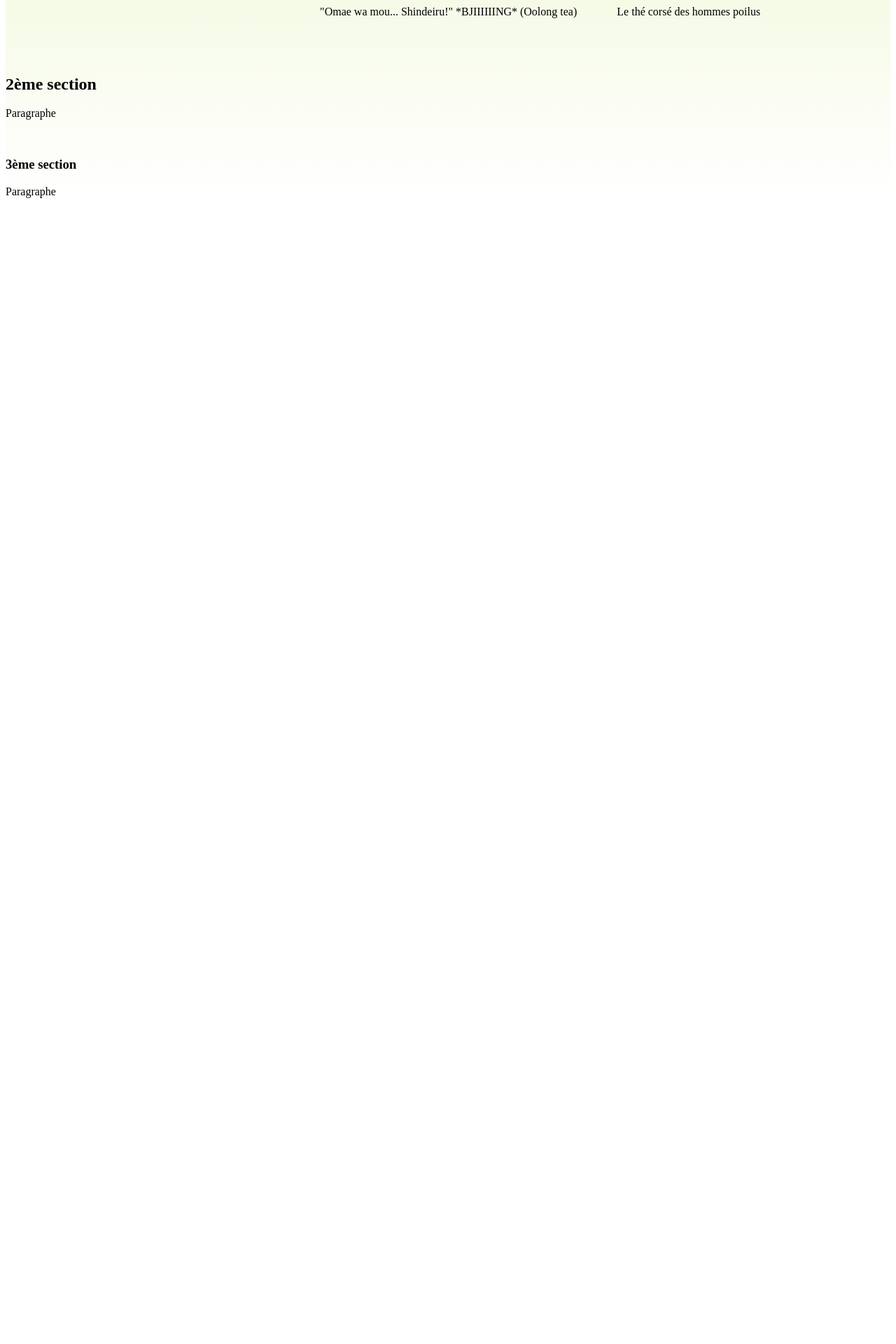
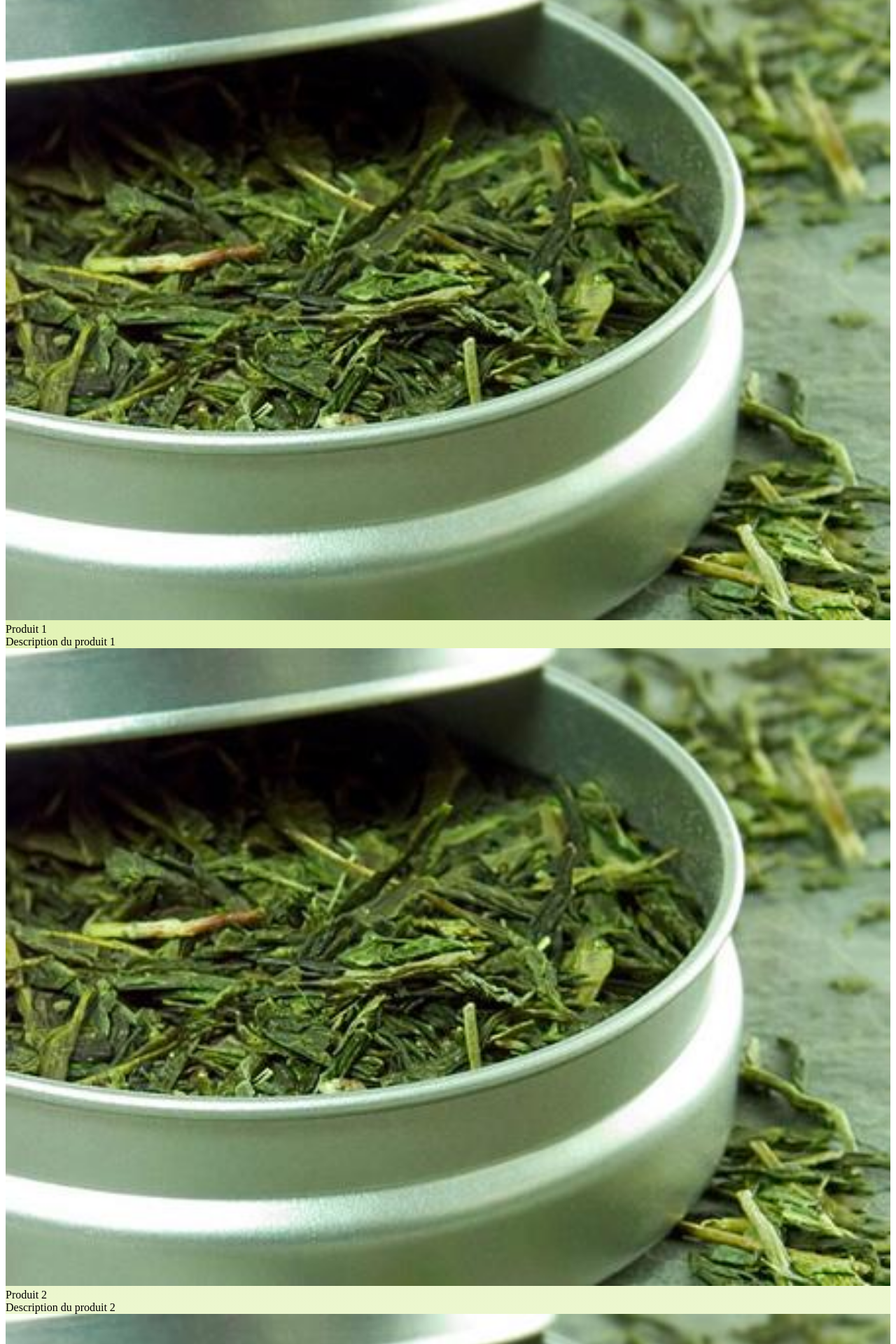
Before and after one commit to Blake-Faythe/KTT_Project, a PHP site: page /produits_the.php in a window 1280 px wide; the page is wider, and only the part inside the window is pictured. Shown: the part 1169-3089 px from the top of that part at 70% size. Before the commit the page ends 1452 px from the top of that part, so only its background shows below. Run offline with PHP 8.4, Linux system fonts and the light colour scheme.

Commit message:
Update page des thés
Revue complète de la page des thés avec un display produits responsive

```diff
--- a/produits_the.php
+++ b/produits_the.php
@@ -10,87 +10,47 @@
 
 		<?php include('header.php'); ?>
 
- 			<br/><br/>
 	</head>
 
 
 
  	<body>
 
-	<h1>Nos thés qui vont vous réchauffer les fesses ♥</h1>
-		<br/>
-		<br/>
-		<div class="boite_pdt">
-			<div class="img_produit"><img src="Images\green_tea.jpg" height="250"/></div>
-			<br/>
-			<div class="description">Le fabuleux thé vert de Chine</div>
+		<div class="imgtitre"> <img src="Images/bandeau_titre.jpg" width="100%" height="auto"/>
+		<h1>Nos thés de qualité ♥</h1>
+		</div>
+		<div class="backproducts">
+				<div class="productbox">
+					<div class="imgproduct"> <img src="Images\green_tea.jpg" width="100%"/>
+					</div>
+					<div class="titreproduct">Produit 1</div>
+					<div class="descriptionproduct"> Description du produit 1 </div>
 				</div>
 
-		<div class="boite_pdt">
-			<div class="img_produit"><img src="Images\black_tea.jpg" height="250"/></div>
-			<br />
-			<div class="description">Le thé corsé des hommes poilus</div>
-			<br />
+				<div class="productbox">
+					<div class="imgproduct"> <img src="Images\green_tea.jpg" width="100%"/>
+					</div>
+					<div class="titreproduct">Produit 2</div>
+					<div class="descriptionproduct"> Description du produit 2 </div>
 				</div>
 
-	<br />
-
-		<div class="boite_pdt">
-			<div class="img_produit"><img src="Images\oolong_tea.jpg" height="250"/></div>
-			<br />
-			<div class="description">"Omae wa mou... Shindeiru!" *BJIIIIIING* (Oolong tea)</div>
+				<div class="productbox">
+					<div class="imgproduct"> <img src="Images\green_tea.jpg" width="100%"/>
+					</div>
+					<div class="titreproduct">Produit 3</div>
+					<div class="descriptionproduct"> Description du produit 3 </div>
 				</div>
 
-		<div class="boite_pdt">
-			<div class="img_produit"><img src="Images\green_tea.jpg" height="250"/></div>
-			<br />
-			<div class="description">Le fabuleux thé vert de Chine</div>
+				<div class="productbox">
+					<div class="imgproduct"> <img src="Images\green_tea.jpg" width="100%"/>
 					</div>
-<p>
-	<br/><br/><br/><br />
-</p>
-		<center><table class="tableau_produits">
-				<!--<thead> -->
-					<tr>
-						<td><div class="img_produit"><img src="Images\green_tea.jpg" height="250"/></div>
+					<div class="titreproduct">Produit 4</div>
+					<div class="descriptionproduct"> Description du produit 4 </div>
+				</div>
 
-			<br/>
-			<description>Le fabuleux thé vert de Chine</description> </td>
+			</div>
 
-						<td> <div class="img_produit"><img src="Images\black_tea.jpg" height="250"/></div>
-
-			<br/>
-			<description>Le thé corsé des hommes poilus</description> </td>
-			<td><br/><br/></td>
-				 	</tr>
-
-					<tr>
-						<td> <div class="img_produit"><img src="Images\oolong_tea.jpg" height="250"/></div>
-
-			<br/>
-			<description>"Omae wa mou... Shindeiru!" *BJIIIIIING* (Oolong tea)</description> </td>
-
-						<td> <div class="img_produit"><img src="Images\black_tea.jpg" height="250"/></div>
-
-			<br/>
-			<description>Le thé corsé des hommes poilus</description> </td>
-					</tr>
-				<!-- </tbody> -->
-
-
-			</table></center>
-
-
-
-				<br/>
-
-		<h2>2ème section</h2>
-			<p>Paragraphe</p>
-
-				<br/>
-
-		<h3>3ème section</h3>
-			<p>Paragraphe</p>
+				<?php include('footer.php'); ?>
 
 	</body>
 	</div>
```
Lines whose indentation alone changed are shown as unchanged.
